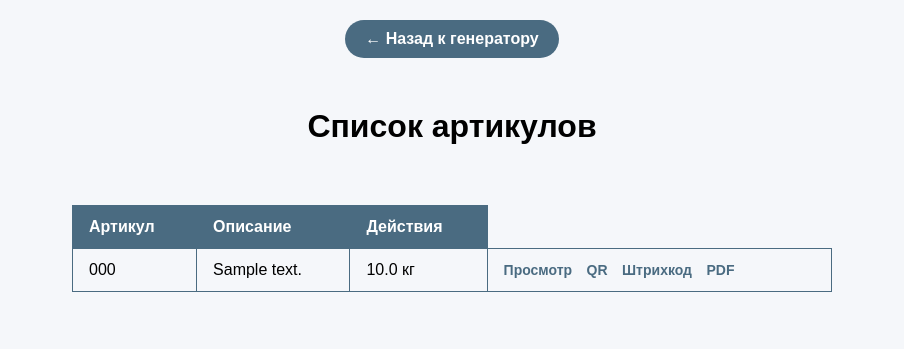
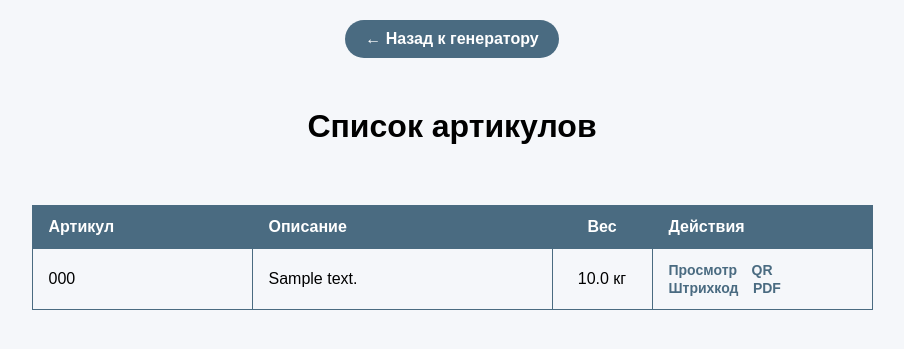
Before and after one commit to Larnaka2002/Vittavento_Article, a Flask app: page /articles in a window 1280 px wide. Shown: the top 349 px of the page, without its empty margins (188-1092 px from the left). Run offline with Flask 3, Linux system fonts and the light colour scheme; tables that the repository leaves empty hold one stand-in row (values such as "Sample post").

Commit message:
🎨 v0.1.8: улучшен список артикулов — колонка веса, ширина столбцов, читаемость

```diff
--- a/app/static/styles.css
+++ b/app/static/styles.css
@@ -375,3 +375,25 @@ body {
 .flash.warning {
     background-color: #f44336;
 }
+
+/* Индивидуальные ширины колонок таблицы */
+.article-table td:nth-child(1),
+.article-table th:nth-child(1) {
+    min-width: 220px;  /* Артикул */
+}
+
+.article-table td:nth-child(2),
+.article-table th:nth-child(2) {
+    min-width: 300px;  /* Описание */
+}
+
+.article-table td:nth-child(3),
+.article-table th:nth-child(3) {
+    min-width: 100px;  /* Вес */
+    text-align: center;
+}
+
+.article-table td:nth-child(4),
+.article-table th:nth-child(4) {
+    min-width: 220px;  /* Действия */
+}
--- a/app/templates/list_articles.html
+++ b/app/templates/list_articles.html
@@ -32,9 +32,11 @@
         <tr>
           <th>Артикул</th>
           <th>Описание</th>
+          <th>Вес</th>
           <th>Действия</th>
         </tr>
       </thead>
+
       <tbody>
         <!-- Перебор всех артикулов, полученных из базы данных -->
         {% for article in articles %}
```
